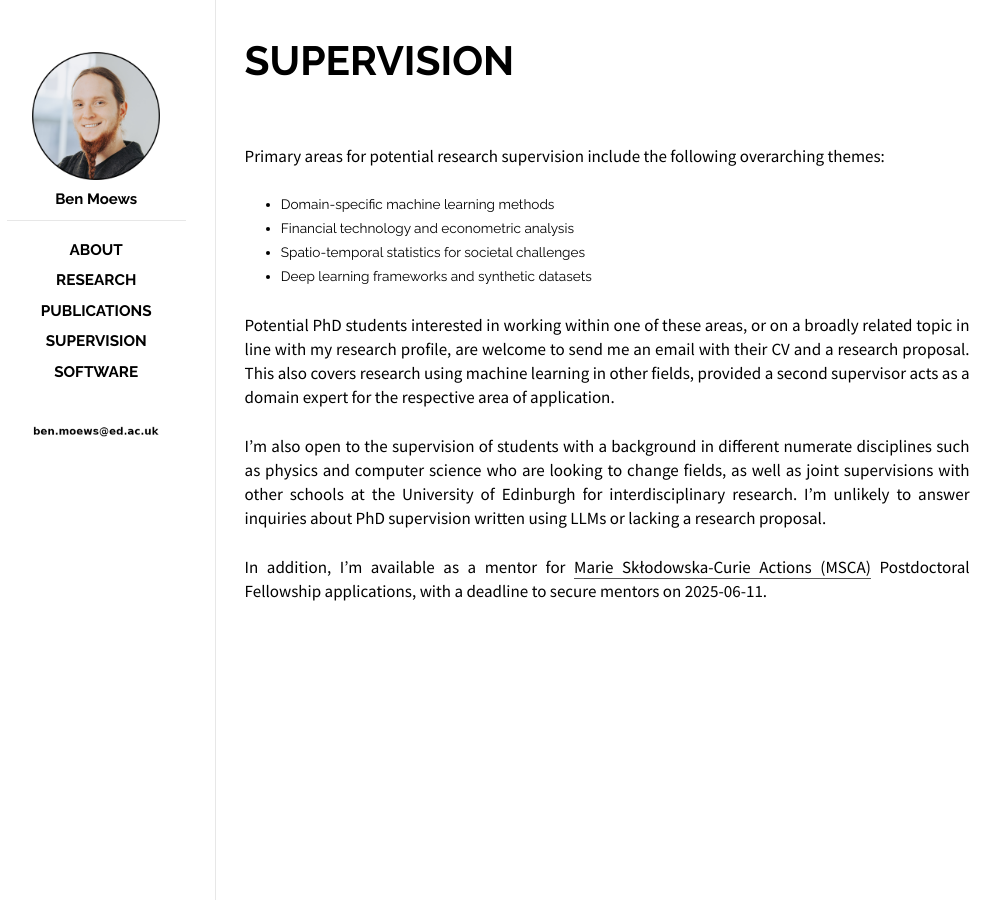
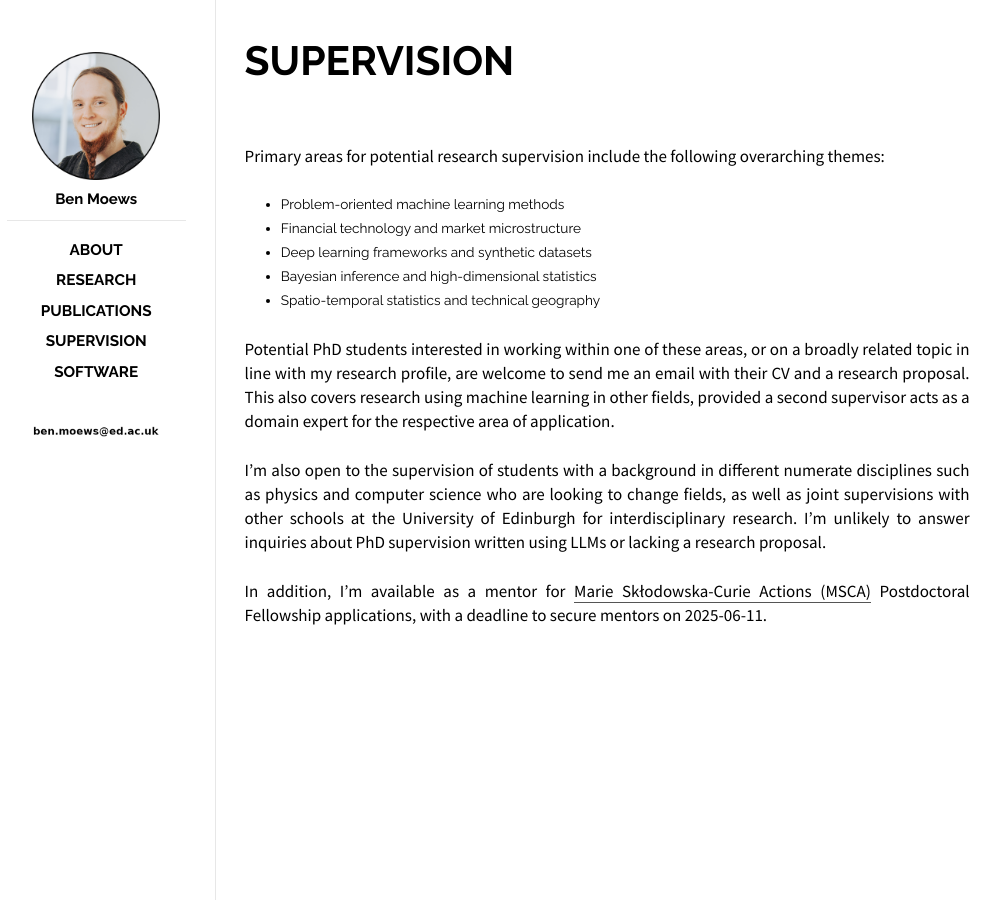
Before and after one commit to moews/moews.github.io, a Jekyll site: the page built from _posts/2017-03-25-supervision.md, in a window 1280 px wide. Shown: the whole page, without its empty margins (143-1144 px from the left). Built offline with Jekyll 4.4.1, drawn with Linux system fonts in a browser that asks for light colours.

Commit message:
Update 2017-03-25-supervision.md

```diff
--- a/_posts/2017-03-25-supervision.md
+++ b/_posts/2017-03-25-supervision.md
@@ -61,10 +61,20 @@ Primary areas for potential research supervision include the following overarchi
 * Synthetic data and privacy-preserving techniques
 -->
 
+<!--
 * Domain-specific machine learning methods
 * Financial technology and econometric analysis
 * Spatio-temporal statistics for societal challenges
 * Deep learning frameworks and synthetic datasets
+-->
+
+
+* Problem-oriented machine learning methods
+* Financial technology and market microstructure
+* Deep learning frameworks and synthetic datasets
+* Bayesian inference and high-dimensional statistics
+* Spatio-temporal statistics and technical geography
+
 
 <div style="height:25px;font-size:1px;">&nbsp;</div>
 
```
